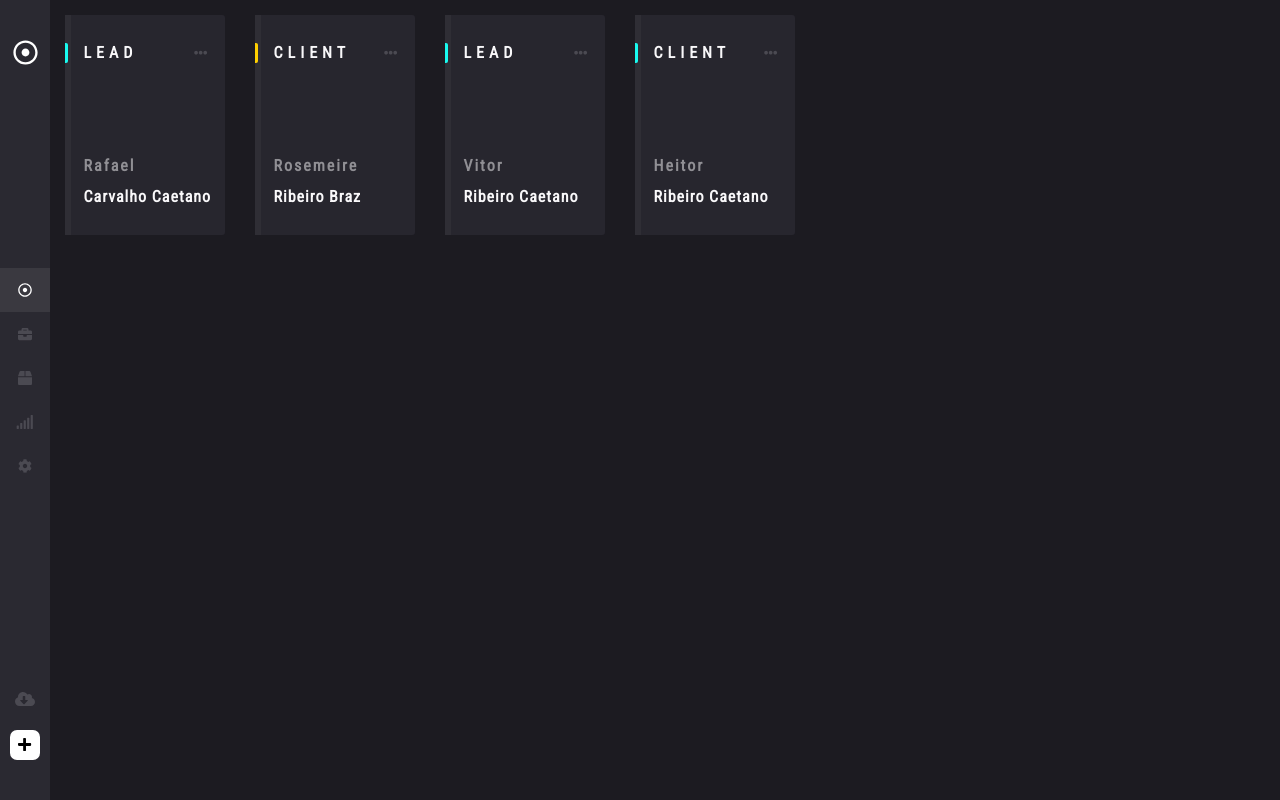
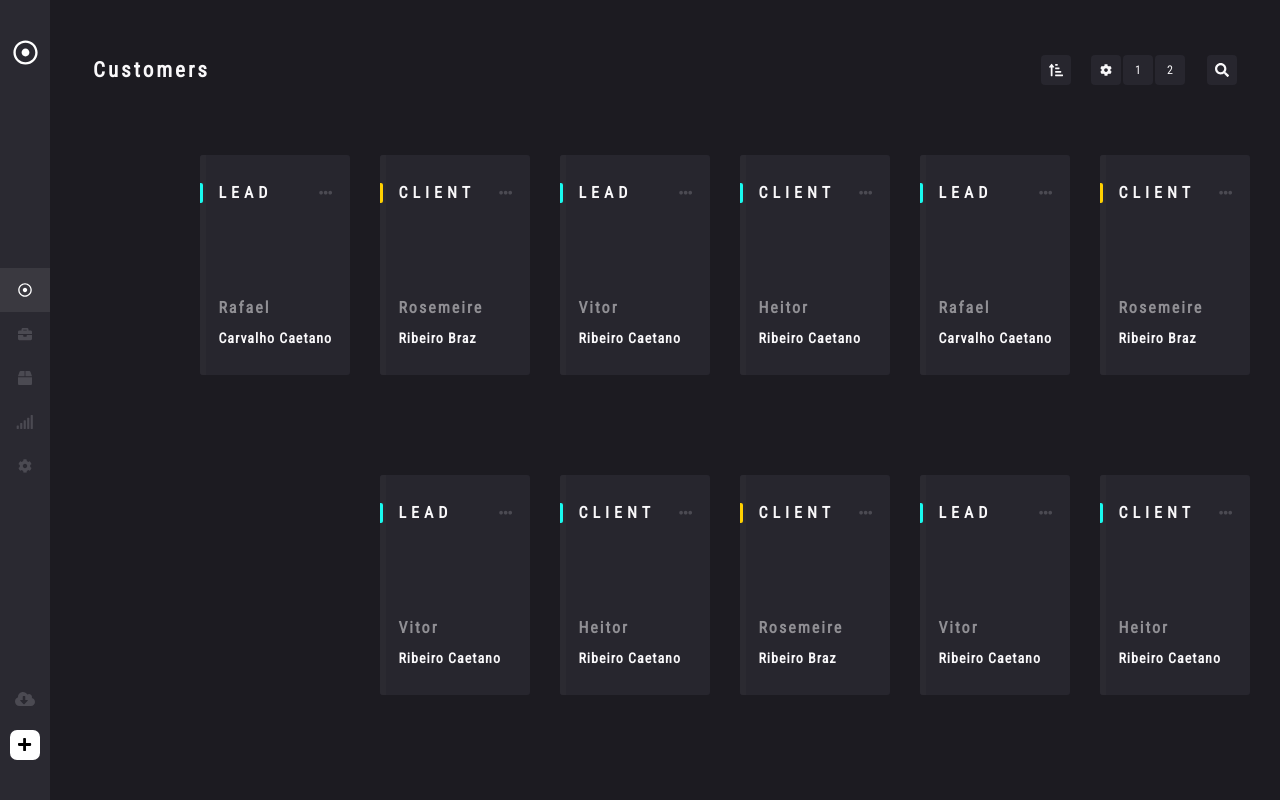
Before and after one commit to rafaelcarvalhocaetano/_customers, an Angular app: page /dashboard in a window 1280 px wide. Built offline with nearby package versions, Linux system fonts and the light colour scheme.

Commit message:
Fix Template

```diff
--- a/src/app/dash/dash.component.html
+++ b/src/app/dash/dash.component.html
@@ -1,5 +1,10 @@
-<div class="dash">
-  <div class="cards" *ngFor="let card of cards">
-    <ctm-cards [card]="card"></ctm-cards>
+<div class="dash-container">
+  <div class="header">
+    <ctm-dash-header></ctm-dash-header>
+  </div>
+  <div class="dash">
+    <div class="cards" *ngFor="let card of cards">
+      <ctm-cards [card]="card"></ctm-cards>
+    </div>
   </div>
 </div>
--- a/src/app/dash/dash.component.scss
+++ b/src/app/dash/dash.component.scss
@@ -5,14 +5,33 @@ $card: #27262e;
 $border_card: #2b2a31;
 $font_color: #f9f8fa;
 $write: #FFF;
+@import '../../assets/styles/colors';
+@import '../../assets/styles/mixis';
 
-.dash {
+.dash-container {
   width: 100%;
   height: 100vh;
   background-color: $primary;
   display: flex;
-  .cards {
+  flex-direction: column;
+  justify-content: center;
+  align-items: center;
+  .header {
+    width: 93%;
+  }
+  .dash {
+    margin: 20px 0 0 50px;
+    height: 80vh;
+    overflow-x: auto;
     display: flex;
-    margin: 15px;
+    flex-wrap: wrap;
+    align-items: center;
+    justify-content: end;
+    @include scroolStyle();
+    .cards {
+      display: flex;
+      margin-right: 30px;
+    }
   }
+
 }
--- a/src/app/dash/dash.component.ts
+++ b/src/app/dash/dash.component.ts
@@ -36,6 +36,55 @@ export class DashComponent {
       typeClient: 'client',
       name: 'Heitor',
       firstName: 'Ribeiro Caetano'
+    },
+    {
+      uuid: '1232kjkj399-32882730-0h231--3230',
+      color: 1,
+      typeClient: 'lead',
+      name: 'Rafael',
+      firstName: 'Carvalho Caetano'
+    },
+    {
+      uuid: '1232kjkj399-32882730-30',
+      color: 2,
+      typeClient: 'client',
+      name: 'Rosemeire',
+      firstName: 'Ribeiro Braz'
+    },
+    {
+      uuid: '4rt616g-9---9-9-9-923812321',
+      color: 1,
+      typeClient: 'lead',
+      name: 'Vitor',
+      firstName: 'Ribeiro Caetano'
+    },
+    {
+      uuid: '4rt616g-9923812321',
+      color: 1,
+      typeClient: 'client',
+      name: 'Heitor',
+      firstName: 'Ribeiro Caetano'
+    },
+    {
+      uuid: '1232kjkj399-32882730-30',
+      color: 2,
+      typeClient: 'client',
+      name: 'Rosemeire',
+      firstName: 'Ribeiro Braz'
+    },
+    {
+      uuid: '4rt616g-9---9-9-9-923812321',
+      color: 1,
+      typeClient: 'lead',
+      name: 'Vitor',
+      firstName: 'Ribeiro Caetano'
+    },
+    {
+      uuid: '4rt616g-9923812321',
+      color: 1,
+      typeClient: 'client',
+      name: 'Heitor',
+      firstName: 'Ribeiro Caetano'
     }
   ];
 
--- a/src/app/shared/components/cards/cards.component.scss
+++ b/src/app/shared/components/cards/cards.component.scss
@@ -1,13 +1,7 @@
-$primary: #1C1B21;
-$icon_primary: #4b4a52;
-$side_nav: #2a2931;
-$card: #27262e;
-$border_card: #2f2e35;
-$font_color: #f9f8fa;
-$write: #FFF;
+@import '../../../../assets/styles/colors';
 
 .card {
-  width: 160px;
+  width: 150px;
   height: 220px;
   background-color: $card;
   display: flex;
@@ -16,13 +10,14 @@ $write: #FFF;
     width: 8px;
     height: 220px;
     background-color: $border_card;
+    border-radius: 3px 0 0 3px;
     p {
       margin-top: 28px;
       width: 3px;
       height: 20px;
       background-color: rgb(255, 208, 0);
       border-radius: 0 2px 2px 0;
-      letter-spacing: 10px;
+      letter-spacing: 5px;
     }
     .clr {
       background-color: rgb(25, 250, 239);
@@ -66,7 +61,7 @@ $write: #FFF;
       }
       .first-name {
         margin-top: 15px;
-        font-size: 16px;
+        font-size: 14px;
         font-weight: 600;
         color: $font_color;
         letter-spacing: 1px;
--- /dev/null
+++ b/src/app/shared/components/dash-header/dash-header.component.html
@@ -0,0 +1,29 @@
+<div class="dash-header">
+  <div class="select-options">
+    <h1 class="dash-title">Customers</h1>
+    <ul class="items">
+
+      <li class="filter">
+        <a>
+          <i class="fas fa-sort-amount-up-alt"></i>
+          <!-- <i class="fas fa-sort-amount-down-alt"></i> -->
+        </a>
+      </li>
+
+      <li class="filter-options">
+        <a class="items-select">
+          <i class="fas fa-cog"></i>
+        </a>
+        <a class="items-select">1</a>
+        <a class="items-select">2</a>
+      </li>
+
+      <li class="filter-search">
+        <a>
+          <i class="fas fa-search"></i>
+        </a>
+      </li>
+
+    </ul>
+  </div>
+</div>
--- /dev/null
+++ b/src/app/shared/components/dash-header/dash-header.component.scss
@@ -0,0 +1,38 @@
+@import '../../../../assets/styles/mixis';
+@import '../../../../assets/styles/colors';
+
+.dash-header {
+  .select-options {
+    display: flex;
+    justify-content: space-between;
+    align-items: center;
+    .dash-title {
+      font-size: 21px;
+      font-weight: bold;
+      letter-spacing: 3px;
+      color: $font_color;
+    }
+    .items {
+      display: flex;
+      justify-content: space-between;
+      .filter {
+        @include wh();
+      }
+      .filter-options {
+        display: flex;
+        margin-left: 20px;
+        a {
+          font-size: 12px;
+        }
+        .items-select {
+          @include wh();
+          margin-right: 2px;
+        }
+      }
+      .filter-search {
+        margin-left: 20px;
+        @include wh();
+      }
+    }
+  }
+}
--- /dev/null
+++ b/src/app/shared/components/dash-header/dash-header.component.ts
@@ -0,0 +1,15 @@
+import { Component, OnInit } from '@angular/core';
+
+@Component({
+  selector: 'ctm-dash-header',
+  templateUrl: './dash-header.component.html',
+  styleUrls: ['./dash-header.component.scss']
+})
+export class DashHeaderComponent implements OnInit {
+
+  constructor() { }
+
+  ngOnInit() {
+  }
+
+}
--- a/src/assets/styles/_mixis.scss
+++ b/src/assets/styles/_mixis.scss
@@ -0,0 +1,29 @@
+@import './colors';
+
+@mixin scroolStyle {
+  &::-webkit-scrollbar-track {
+    background-color: $primary;
+  }
+  &::-webkit-scrollbar {
+    width: 6px;
+    background: $icon_primary;
+  }
+  &::-webkit-scrollbar-thumb {
+    background: $icon_primary;
+  }
+}
+
+@mixin wh {
+  width: 30px;
+  height: 30px;
+  background-color: $card;
+  color: $font_color;
+  display: flex;
+  align-items: center;
+  justify-content: center;
+  cursor: pointer;
+  border-radius: 4px;
+  a {
+    font-size: 14px;
+  }
+}
```
Also changed, not shown: src/app/shared/shared.module.ts (+5 -2 lines), 1 other file (tests, documents, lock files or other folders).
